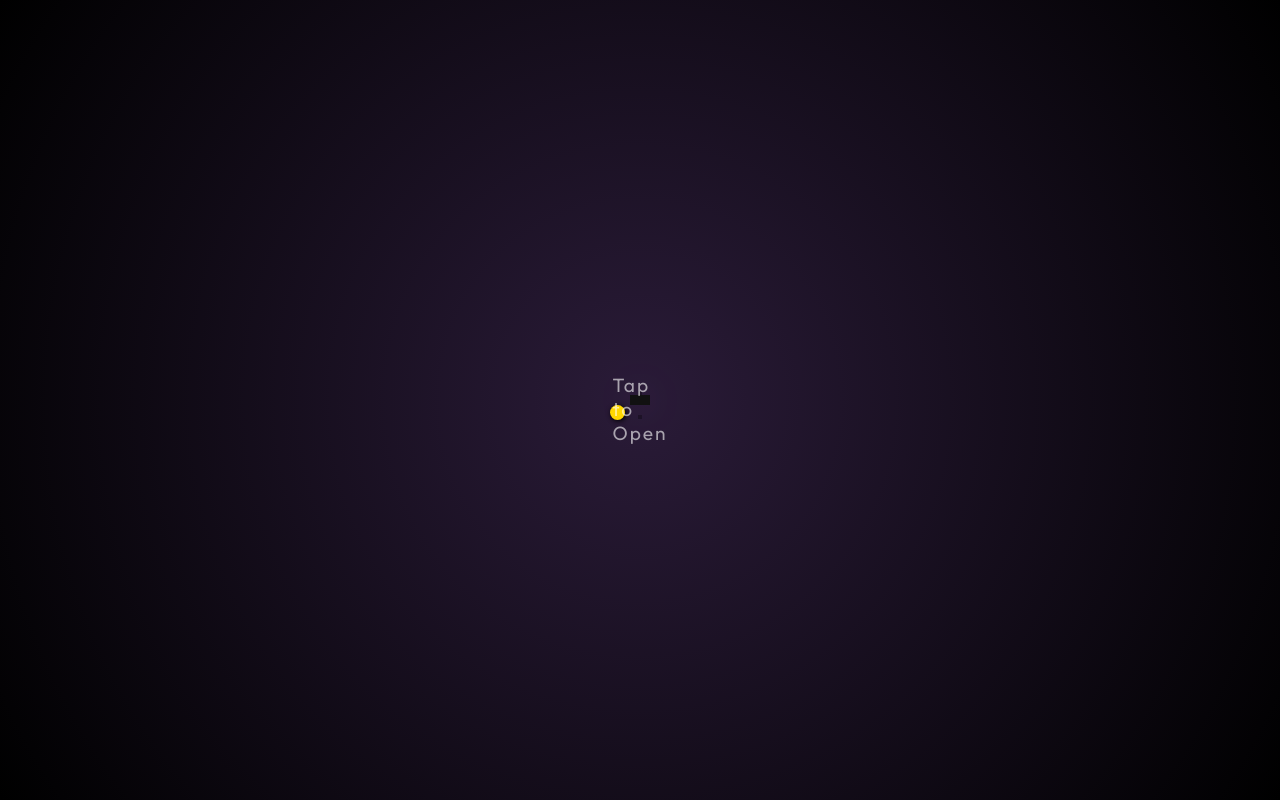
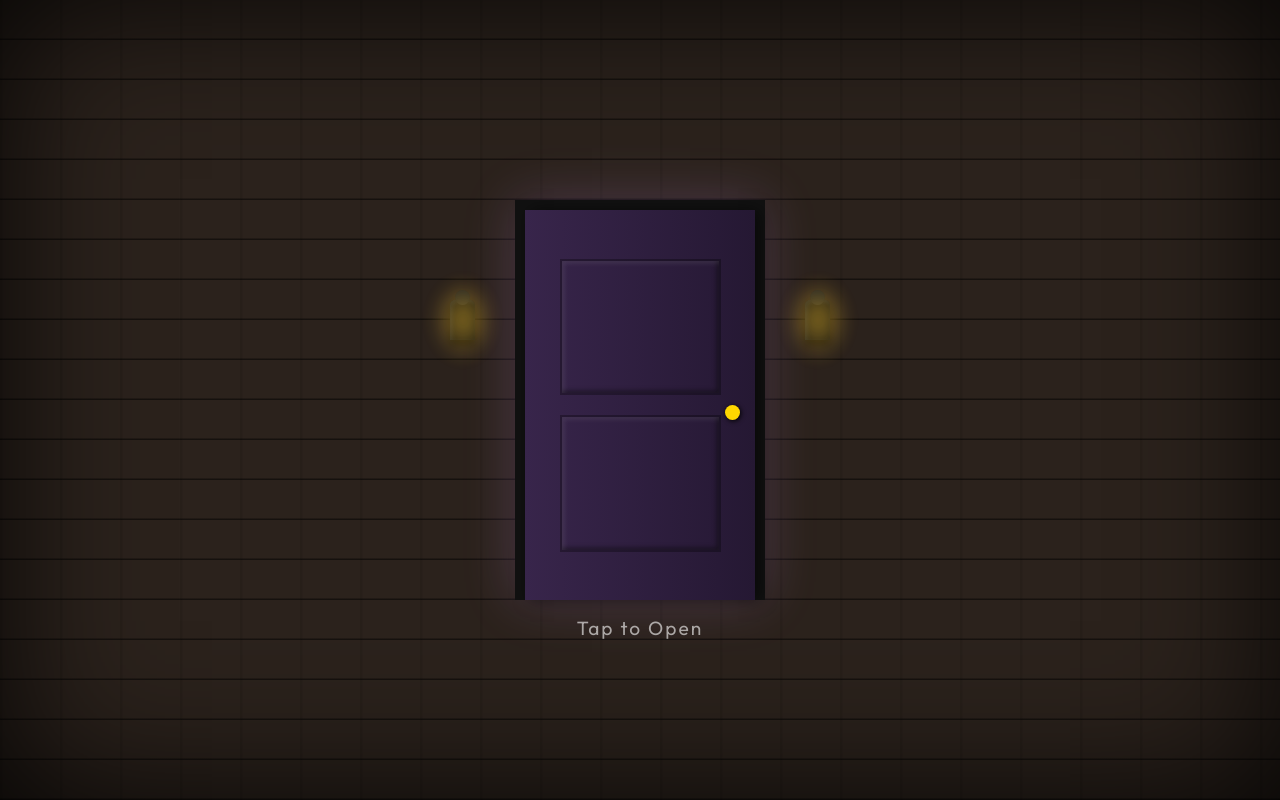
Before and after one commit to bharath-0807/Dee-s-B-day, a React (Vite) app: page / in a window 1280 px wide. Built offline with nearby package versions, Linux system fonts and the light colour scheme; a web font is replaced by a local one.

Commit message:
Fix syntax error in index.css

```diff
--- a/src/index.css
+++ b/src/index.css
@@ -42,22 +42,74 @@ body {
   justify-content: center;
   align-items: center;
   perspective: 1200px;
-  background: radial-gradient(circle, #2a1b38 0%, #000 100%);
+  background: #000;
 }
 
-.door-wrapper {
-  width: 200px;
-  height: 400px;
+.house-wall {
+  width: 100vw;
+  height: 100vh;
+  display: flex;
+  justify-content: center;
+  align-items: center;
+  background-color: #2b221c; /* Brick/Wood base color */
+  background-image:
+    repeating-linear-gradient(to bottom, transparent, transparent 38px, rgba(0,0,0,0.5) 39px, rgba(0,0,0,0.5) 40px),
+    repeating-linear-gradient(to right, rgba(0,0,0,0.1), rgba(0,0,0,0.1) 2px, transparent 3px, transparent 60px);
+  box-shadow: inset 0 0 150px rgba(0,0,0,0.9); /* Vignette edge */
   position: relative;
   transform-style: preserve-3d;
 }
 
+.wall-lamp {
+  width: 25px;
+  height: 40px;
+  background: #111;
+  border-radius: 5px 5px 0 0;
+  position: relative;
+  margin: 0 40px; /* Distance from the door */
+  transform: translateY(-80px); /* Height on the wall */
+  box-shadow: inset 2px 2px 5px rgba(255,255,255,0.1), 0 5px 10px rgba(0,0,0,0.8);
+  z-index: 5;
+}
+
+.wall-lamp::before {
+  content: '';
+  position: absolute;
+  top: -10px;
+  left: 5px;
+  width: 15px;
+  height: 15px;
+  background: #222;
+  border-radius: 50%;
+}
+
+.lamp-light {
+  position: absolute;
+  top: 50%;
+  left: 50%;
+  transform: translate(-50%, -50%);
+  width: 60px;
+  height: 80px;
+  background: radial-gradient(ellipse, rgba(255, 200, 50, 0.6) 0%, transparent 70%);
+  filter: blur(8px);
+  border-radius: 50%;
+  pointer-events: none;
+  animation: lampFlicker 3s infinite alternate;
+}
+
+@keyframes lampFlicker {
+  0%, 100% { opacity: 1; transform: translate(-50%, -50%) scale(1); }
+  50% { opacity: 0.8; transform: translate(-50%, -50%) scale(0.95); }
+  75% { opacity: 0.9; transform: translate(-50%, -50%) scale(1.05); }
+}
+
 .door-frame {
-  width: 100%;
-  height: 100%;
+  width: 250px;
+  height: 400px;
+  position: relative;
+  transform-style: preserve-3d;
   border: 10px solid #111;
   border-bottom: none;
-  position: relative;
   box-shadow: inset 0 0 20px #000, 0 0 50px rgba(214, 148, 255, 0.2);
   background: #020104;
 }
```
